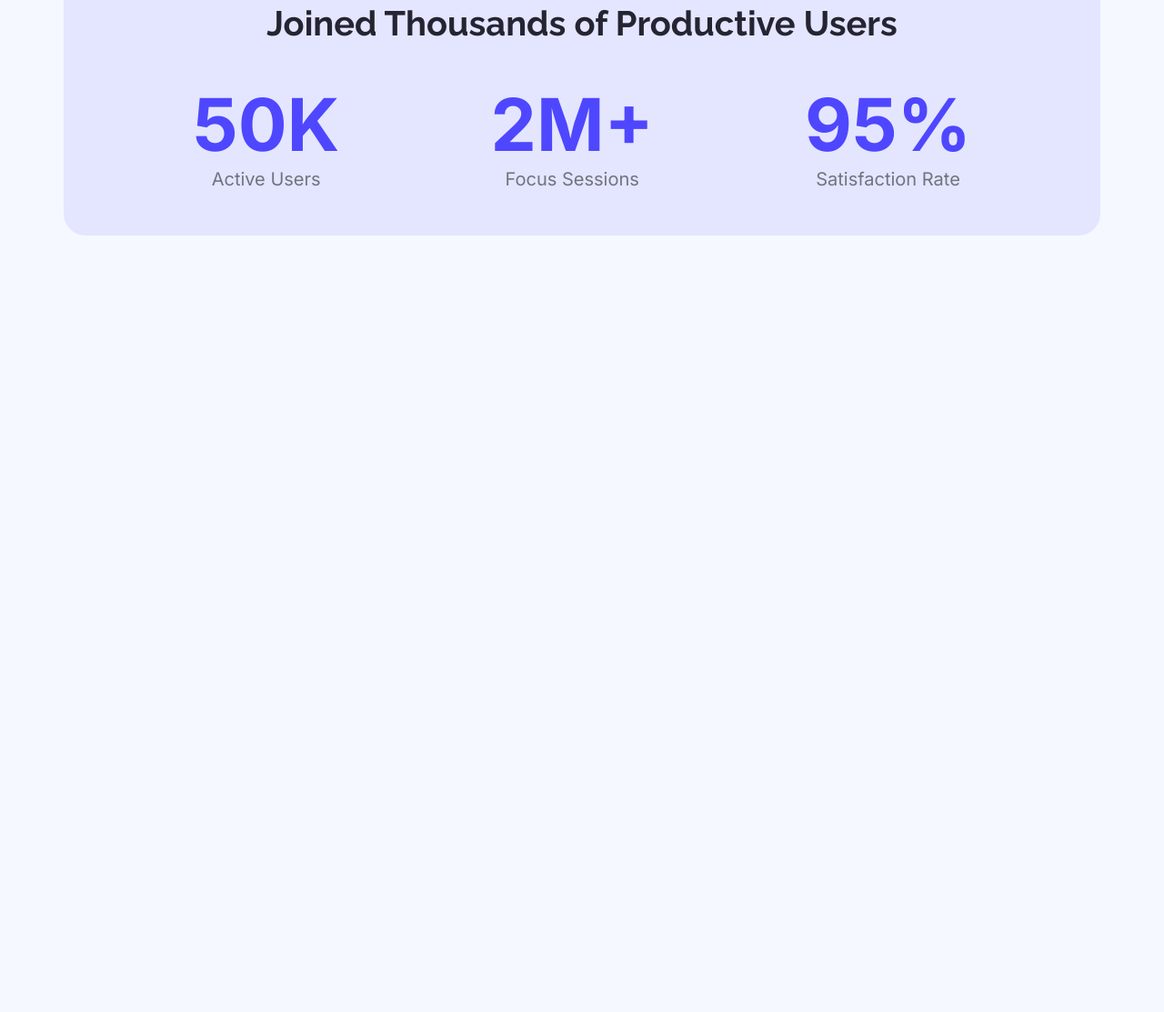
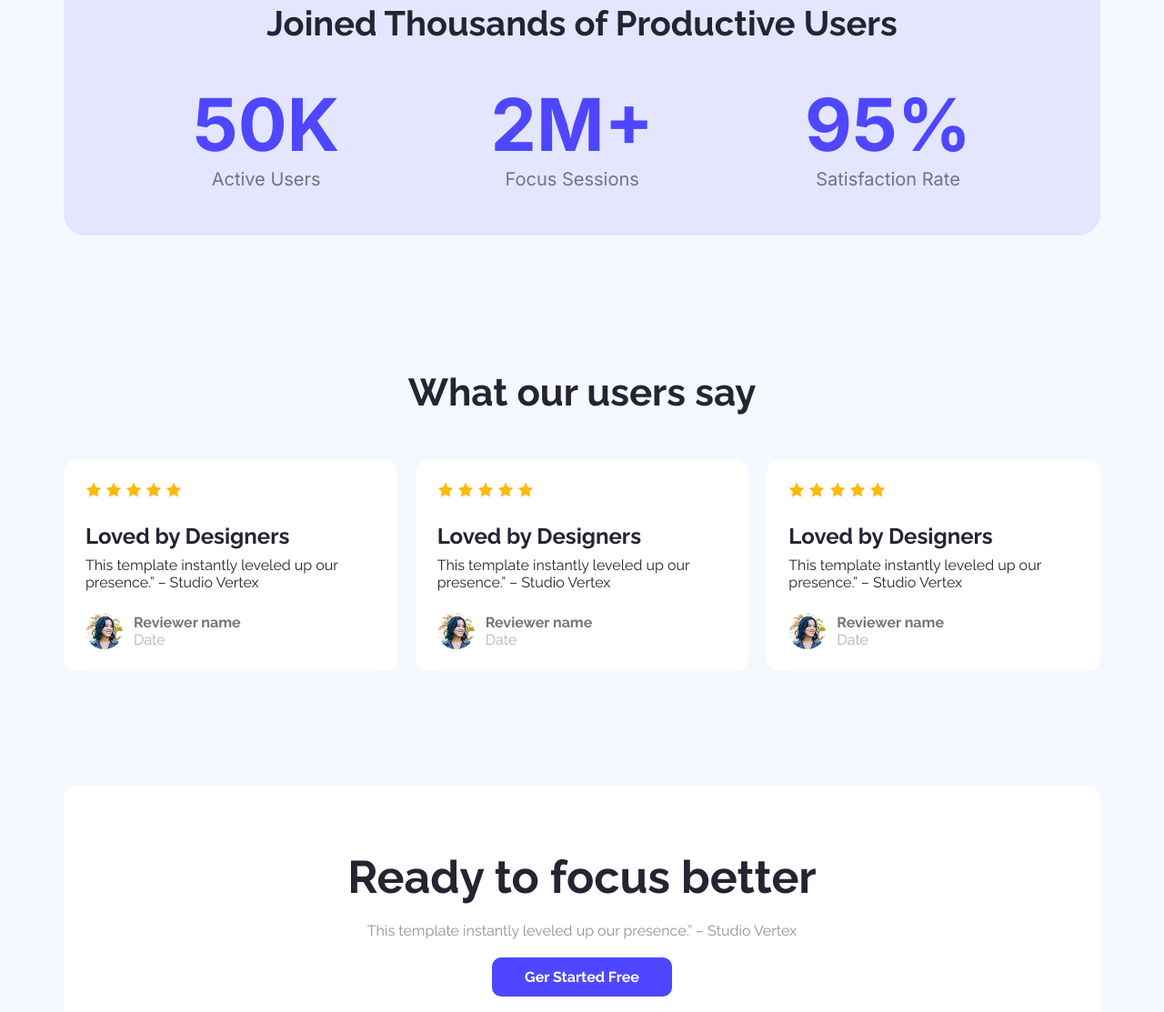
Before and after one commit to devTechware/landing-launchpad, a plain HTML site: page index.html in a window 1280 px wide. Shown: the part 1309-2422 px from the top of the page at 91% size. Before the commit the page ends 1716 px from the top, so only its background shows below. Drawn offline with Linux system fonts and the light colour scheme.

Commit message:
Added users review to the code base

```diff
--- a/index.html
+++ b/index.html
@@ -17,9 +17,7 @@
     <header class="banner primary-dimensions">
       <nav class="nav-container secondary-dimensions">
         <a class="logo" href="#">LOGO</a>
-        <a class="btn-primary" href=""
-          ><button class="btn-primary">Sign Up</button></a
-        >
+        <a href=""><button class="btn-primary">Sign Up</button></a>
       </nav>
       <div class="hero-container">
         <h1 class="hero-title">Cool Dark UI Template for Webflow Agencies!</h1>
@@ -61,6 +59,97 @@
           </div>
         </div>
       </section>
+      <!-- Users Review Section -->
+      <section class="users-review-container secondary-dimensions">
+        <h4 class="users-review-title">What our users say</h4>
+        <div class="users-review">
+          <div class="user-review">
+            <div>
+              <img src="./images/icon-star.png" alt="Star Icon" />
+              <img src="./images/icon-star.png" alt="Star Icon" />
+              <img src="./images/icon-star.png" alt="Star Icon" />
+              <img src="./images/icon-star.png" alt="Star Icon" />
+              <img src="./images/icon-star.png" alt="Star Icon" />
+            </div>
+            <h5 class="review-title">Loved by Designers</h5>
+            <p class="review">
+              This template instantly leveled up our presence.” – Studio Vertex
+            </p>
+            <div class="reviewer">
+              <img
+                class="reviewer-img"
+                src="./images/avatar.png"
+                alt="Reviewer Image"
+              />
+              <div class="reviewer-info">
+                <h6 class="reviewer-name">Reviewer name</h6>
+                <p class="review-date">Date</p>
+              </div>
+            </div>
+          </div>
+          <div class="user-review">
+            <div>
+              <img src="./images/icon-star.png" alt="Star Icon" />
+              <img src="./images/icon-star.png" alt="Star Icon" />
+              <img src="./images/icon-star.png" alt="Star Icon" />
+              <img src="./images/icon-star.png" alt="Star Icon" />
+              <img src="./images/icon-star.png" alt="Star Icon" />
+            </div>
+            <h5 class="review-title">Loved by Designers</h5>
+            <p class="review">
+              This template instantly leveled up our presence.” – Studio Vertex
+            </p>
+            <div class="reviewer">
+              <img
+                class="reviewer-img"
+                src="./images/avatar.png"
+                alt="Reviewer Image"
+              />
+              <div class="reviewer-info">
+                <h6 class="reviewer-name">Reviewer name</h6>
+                <p class="review-date">Date</p>
+              </div>
+            </div>
+          </div>
+          <div class="user-review">
+            <div>
+              <img src="./images/icon-star.png" alt="Star Icon" />
+              <img src="./images/icon-star.png" alt="Star Icon" />
+              <img src="./images/icon-star.png" alt="Star Icon" />
+              <img src="./images/icon-star.png" alt="Star Icon" />
+              <img src="./images/icon-star.png" alt="Star Icon" />
+            </div>
+            <h5 class="review-title">Loved by Designers</h5>
+            <p class="review">
+              This template instantly leveled up our presence.” – Studio Vertex
+            </p>
+            <div class="reviewer">
+              <img
+                class="reviewer-img"
+                src="./images/avatar.png"
+                alt="Reviewer Image"
+              />
+              <div class="reviewer-info">
+                <h6 class="reviewer-name">Reviewer name</h6>
+                <p class="review-date">Date</p>
+              </div>
+            </div>
+          </div>
+        </div>
+      </section>
+      <!-- Extra Section -->
+      <section class="promo-extra-container secondary-dimensions">
+        <h4 class="promo-extra-title">Ready to focus better</h4>
+        <p class="promo-extra-description">
+          This template instantly leveled up our presence.” – Studio Vertex
+        </p>
+        <button class="btn-primary">Ger Started Free</button>
+        <img
+          class="promo-extra-img"
+          src="./images/wc-big.png"
+          alt="Promo Image"
+        />
+      </section>
     </main>
     <footer></footer>
   </body>
--- a/styles/style.css
+++ b/styles/style.css
@@ -33,6 +33,15 @@ body {
   border-radius: 10px;
   padding: 12px 36px;
   cursor: pointer;
+}
+
+.btn-primary:hover {
+  color: #4e47ff;
+  font-size: 18px;
+  padding: 16px 42px;
+  background-color: white;
+  border: 1px solid #4e47ff;
+  transition-delay: 250ms;
 }
 
 /* Banner Section Styles */
@@ -140,3 +149,86 @@ body {
   font-size: 20px;
   color: rgba(0, 0, 0, 0.5);
 }
+
+/* Users Review Section Styles */
+
+.users-review-container {
+  text-align: center;
+  margin-bottom: 126px;
+}
+
+.users-review-title {
+  font-size: 42px;
+  font-weight: bold;
+  margin-bottom: 50px;
+}
+
+.users-review {
+  font-family: "Raleway", sans-serif;
+  display: flex;
+  gap: 20px;
+}
+
+.user-review {
+  background-color: white;
+  border-radius: 14px;
+  padding: 24px;
+  text-align: left;
+}
+
+.review-title {
+  font-size: 24px;
+  margin-top: 24px;
+}
+
+.review {
+  margin-top: 8px;
+}
+
+.reviewer {
+  margin-top: 24px;
+  display: flex;
+  gap: 12px;
+  align-items: center;
+}
+
+.reviewer-img {
+  border-radius: 50%;
+}
+
+.reviewer-name {
+  font-size: 16px;
+  font-weight: bold;
+  color: rgb(117, 117, 117);
+}
+
+.review-date {
+  font-size: 16px;
+  color: rgb(179, 179, 179);
+}
+
+/* Extra Section Styles */
+
+.promo-extra-container {
+  background-color: white;
+  text-align: center;
+  border-radius: 14px;
+  padding: 71px 150px;
+  margin-bottom: 92px;
+}
+
+.promo-extra-title {
+  font-size: 50px;
+  font-weight: bold;
+  margin-bottom: 20px;
+}
+
+.promo-extra-description {
+  color: rgba(37, 36, 50, 0.5);
+  margin-bottom: 20px;
+}
+
+.promo-extra-img {
+  margin-top: 20px;
+  border-radius: 48px;
+}
```
